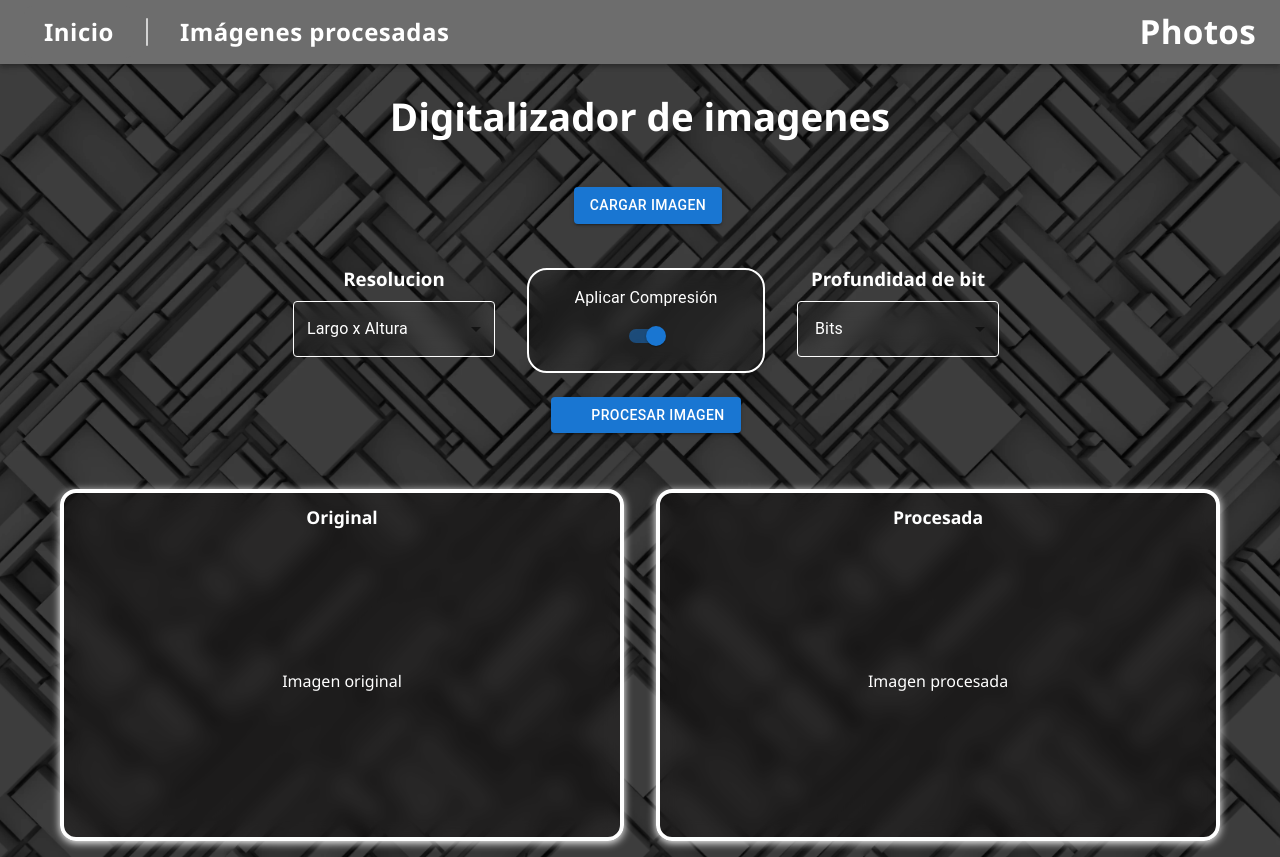
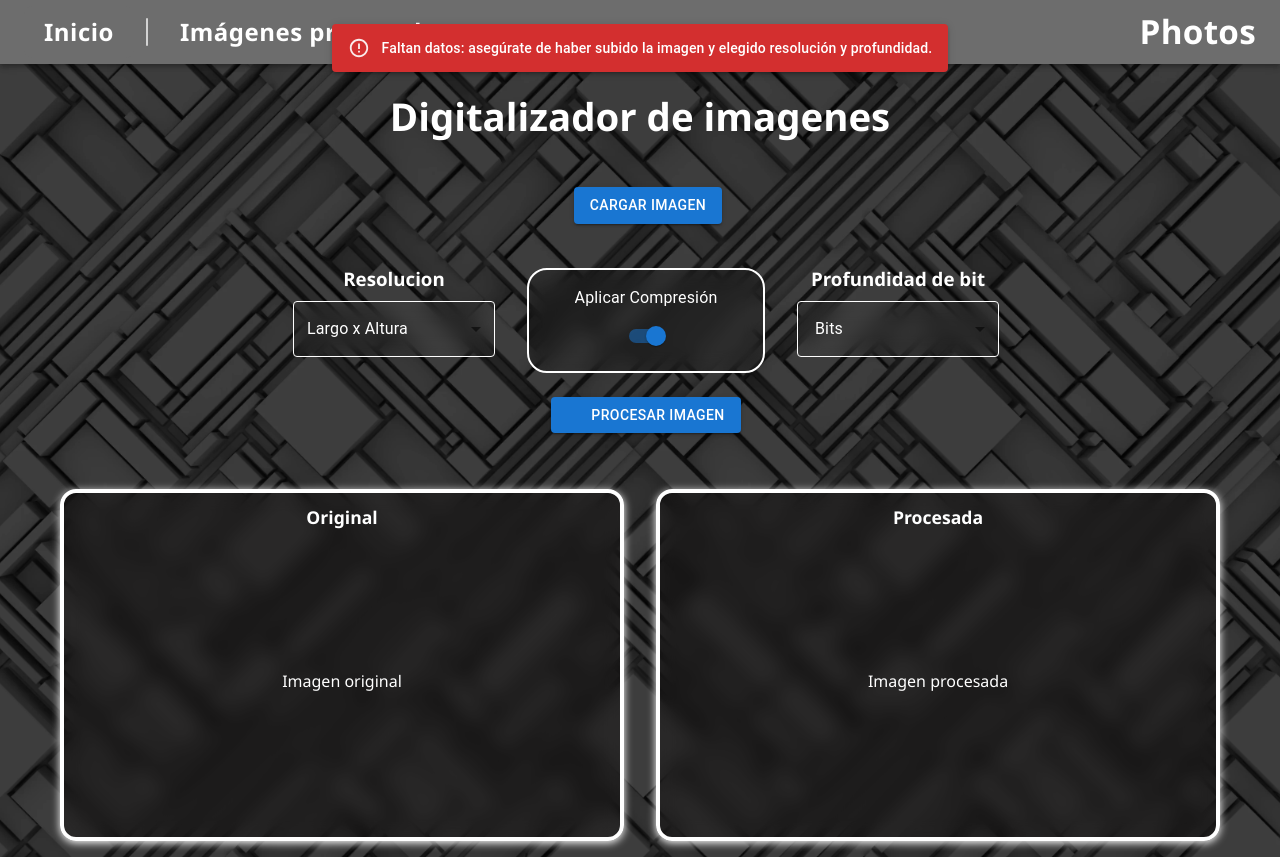
Before and after one commit to Mauricitoxx/TP-Comunicacion, a React (Create React App) app in the folder comunicacion/: page / in a window 1280 px wide. Both pictures are taken after a click on the button "PROCESAR IMAGEN". Built offline with nearby package versions, Linux system fonts and the light colour scheme; some icons are missing.

Commit message:
Update Home.jsx

```diff
--- a/comunicacion/src/Componentes/Home.jsx
+++ b/comunicacion/src/Componentes/Home.jsx
@@ -13,6 +13,7 @@ import { green } from '@mui/material/colors';
 import CheckIcon from '@mui/icons-material/Check';
 import SaveIcon from '@mui/icons-material/Save';
 import fondo from '../images/fondo.png';
+import Alert from '@mui/material/Alert';
 
 const Home = () => {
 const [age, setAge] = useState('');
@@ -35,7 +36,7 @@ const CargarImagen = async (event) => {
     formData.append("file", file);
 
     try {
-      const response = await fetch("http://localhost:8000/upload", {
+      const response = await fetch("https://tp-comunicacion.onrender.com/upload", {
         method: "POST",
         body: formData,
       });
@@ -54,6 +55,7 @@ const CargarImagen = async (event) => {
 // Estados para el botón de procesar
 const [loading, setLoading] = useState(false);
 const [success, setSuccess] = useState(false);
+const [errorAlert, setErrorAlert] = useState(false);
 const timer = useRef();
 
 const buttonSx = {
@@ -73,7 +75,8 @@ useEffect(() => {
 
 const handleProcessClick = async () => {
   if (!imageId || !bitDepth || !age) {
-    alert("Faltan datos: asegúrate de haber subido la imagen y elegido resolución y profundidad.");
+    setErrorAlert(true);
+    setTimeout(() => setErrorAlert(false), 3500);
     return;
   }
 
@@ -91,8 +94,8 @@ const handleProcessClick = async () => {
   const resolution = resolutionMap[age];
   const bits = Number(bitDepth);
   const endpoint = checked
-    ? `http://localhost:8000/image/${imageId}/compressed?resolution=${resolution}&bits_per_channel=${bits}&quality=70`
-    : `http://localhost:8000/image/${imageId}/digitized?resolution=${resolution}&bits_per_channel=${bits}`;
+    ? `https://tp-comunicacion.onrender.com/image/${imageId}/compressed?resolution=${resolution}&bits_per_channel=${bits}&quality=70`
+    : `https://tp-comunicacion.onrender.com/image/${imageId}/digitized?resolution=${resolution}&bits_per_channel=${bits}`;
 
   console.log("Procesando imagen con ID:", imageId);
   console.log("Usando resolución:", resolution);
@@ -128,6 +131,33 @@ const handleProcessClick = async () => {
 
 return (
     <div style={{ minHeight: '100vh', width: '100vw', backgroundImage: `url(${fondo})`, backgroundSize: 'cover', backgroundPosition: 'center', fontFamily: "'Montserrat', 'Segoe UI', 'Roboto', sans-serif" }}>
+      {/* Alerta flotante arriba de todo */}
+      {errorAlert && (
+        <Box sx={{
+          position: 'fixed',
+          top: 24,
+          left: 0,
+          width: '100vw',
+          display: 'flex',
+          justifyContent: 'center',
+          zIndex: 2000,
+          pointerEvents: 'none'
+        }}>
+          <Alert
+            variant="filled"
+            severity="error"
+            sx={{
+              width: 'fit-content',
+              minWidth: 320,
+              maxWidth: '90vw',
+              pointerEvents: 'auto',
+              boxShadow: 3
+            }}
+          >
+            Faltan datos: asegúrate de haber subido la imagen y elegido resolución y profundidad.
+          </Alert>
+        </Box>
+      )}
       <div className="entorno" style={{fontFamily: "'Montserrat', 'Segoe UI', 'Roboto', sans-serif" }}>
         <Bar/>
         <div className="titulo">
@@ -185,7 +215,7 @@ return (
                 }}
               >
                 <InputLabel style={{color:'white'}}id="demo-simple-select-label">Largo x Altura</InputLabel>
-                <Select style={{ width: '202px' }}
+                <Select style={{ width: '202px', color:'white'}}
                   labelId="demo-simple-select-label"
                   id="demo-simple-select"
                   value={age}
@@ -253,7 +283,7 @@ return (
             </div>
           </div>
           {/* Botón de procesar */}
-          <div style={{ display: 'flex', justifyContent: 'center', marginTop: '8px', width: '100%' }}>
+          <div style={{ display: 'flex', flexDirection: 'column', alignItems: 'center', marginTop: '8px', width: '100%' }}>
             <Box sx={{ m: 1, position: 'relative' }}>
               <Button
                 variant="contained"
```
